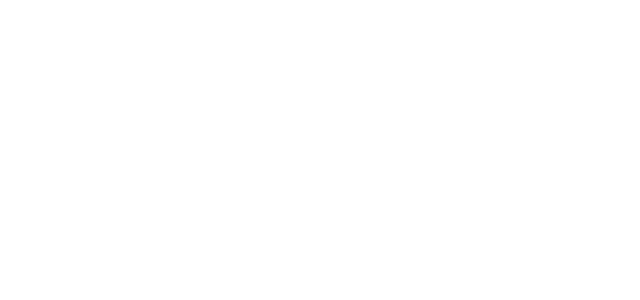
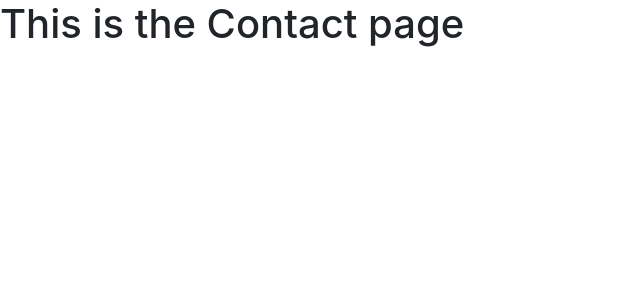
Before and after one commit to BrandonGrayson/test-portfolio, a React (Create React App) app: page /contact in a window 1280 px wide. Shown: the top 300 px of the page, without its empty margins (0-640 px from the left). Built offline with nearby package versions, Linux system fonts and the light colour scheme.

Commit message:
added contact component and connected contact route

```diff
--- a/src/App.js
+++ b/src/App.js
@@ -1,6 +1,7 @@
 import Hello from "../src/components/hello"
 import About from "../src/components/About"
 import Portfolio from "../src/components/Portfolio"
+import Contact from "../src/components/Contact"
 import './App.css';
 import 'bootstrap/dist/css/bootstrap.min.css';
 import {
@@ -27,6 +28,10 @@
           < Portfolio />
         </Route>
 
+        <Route exact path ="/contact">
+          < Contact />
+        </Route>
+
 
       </div>
     </Router>
--- a/src/components/About.js
+++ b/src/components/About.js
@@ -1,4 +1,5 @@
 import React from "react"
+import "../styles/hello.css"
 
 const About = () => {
     return (
--- /dev/null
+++ b/src/components/Contact.js
@@ -0,0 +1,10 @@
+import React from "react"
+
+const Contact = () => {
+    return (
+        <h1>This is the Contact page</h1>
+    )
+
+}
+
+export default Contact
--- a/src/components/hello.js
+++ b/src/components/hello.js
@@ -27,12 +27,12 @@
         <div className='container hero d-flex flex-row justify-content-center col-sm-12 col-md-12 col-lg-12 col-xl-12' style={styles.hero}>
             <div className='flex-column' style={styles.el}>
 
-                <h1 style={styles.font}>Hello.</h1>
-                < Link to='/about'><h1 className='mt-5' style={styles.link} >I Am</h1></Link>
-                <Link to='/portfolio'><h1 className='mt-5' style={styles.link}>Brandon</h1></Link>
+              <Link  to='/about' ><h1 style={styles.font}>Hello.</h1></Link>
+                < Link to='/portfolio' ><h1 className='mt-5' style={styles.link} >I Am</h1></Link>
+                <Link to='/contact' ><h1 className='mt-5' style={styles.link}>Brandon</h1></Link>
             </div>
 
-            <img src="./img/Brandon_cropped.jpg" class="img-thumbnail ml-5" alt="..." style={{ 'maxWidth': '250px', 'maxHeight': '300px', 'marginTop': '30vh' }} />
+            <img src="./img/Brandon_cropped.jpg" class="img-thumbnail ml-5" alt="P" style={{ 'maxWidth': '250px', 'maxHeight': '300px', 'marginTop': '30vh' }} />
 
         </div>
     )
```
